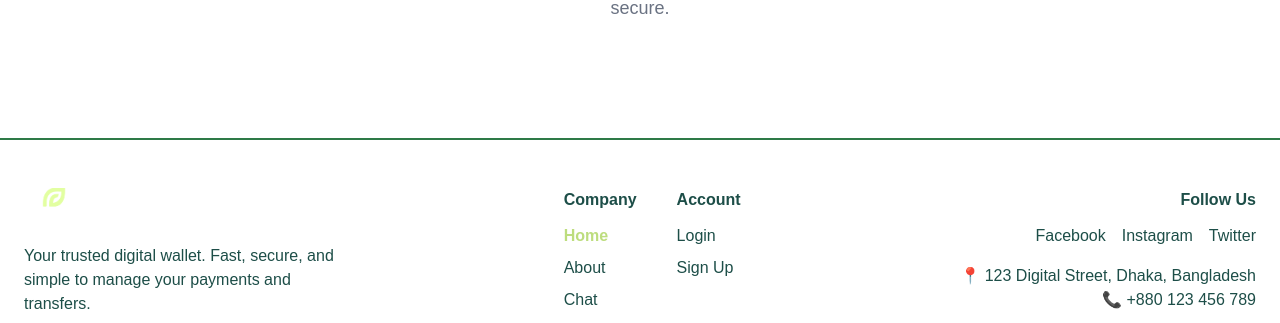
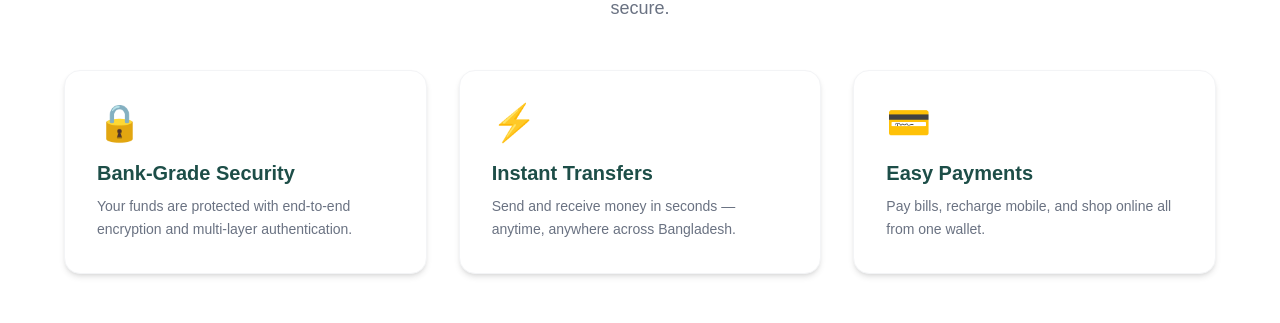
Before and after one commit to AlFahad47/Lenden, a Next.js app: page / in a window 1280 px wide. Shown: the part 747-1070 px from the top of the page. Built offline with nearby package versions, Linux system fonts and the light colour scheme.

Commit message:
add: feature cards grid layout

```diff
--- a/src/components/ui/OfferSection.tsx
+++ b/src/components/ui/OfferSection.tsx
@@ -30,6 +30,17 @@
               Everything you need to manage your money — simple, fast, and secure.
             </p>
           </div>
+
+          {/* Feature Cards Grid */}
+          <div className="grid grid-cols-1 sm:grid-cols-3 gap-8">
+            {features.map((feature) => (
+              <div key={feature.title} className="bg-white rounded-2xl p-8 shadow-md border border-gray-100">
+                <div className="text-4xl mb-4">{feature.icon}</div>
+                <h3 className="text-xl font-semibold text-[#1D4E48] mb-2">{feature.title}</h3>
+                <p className="text-gray-500 text-sm leading-relaxed">{feature.description}</p>
+              </div>
+            ))}
+          </div>
         </div>
       </section>
     );
```
